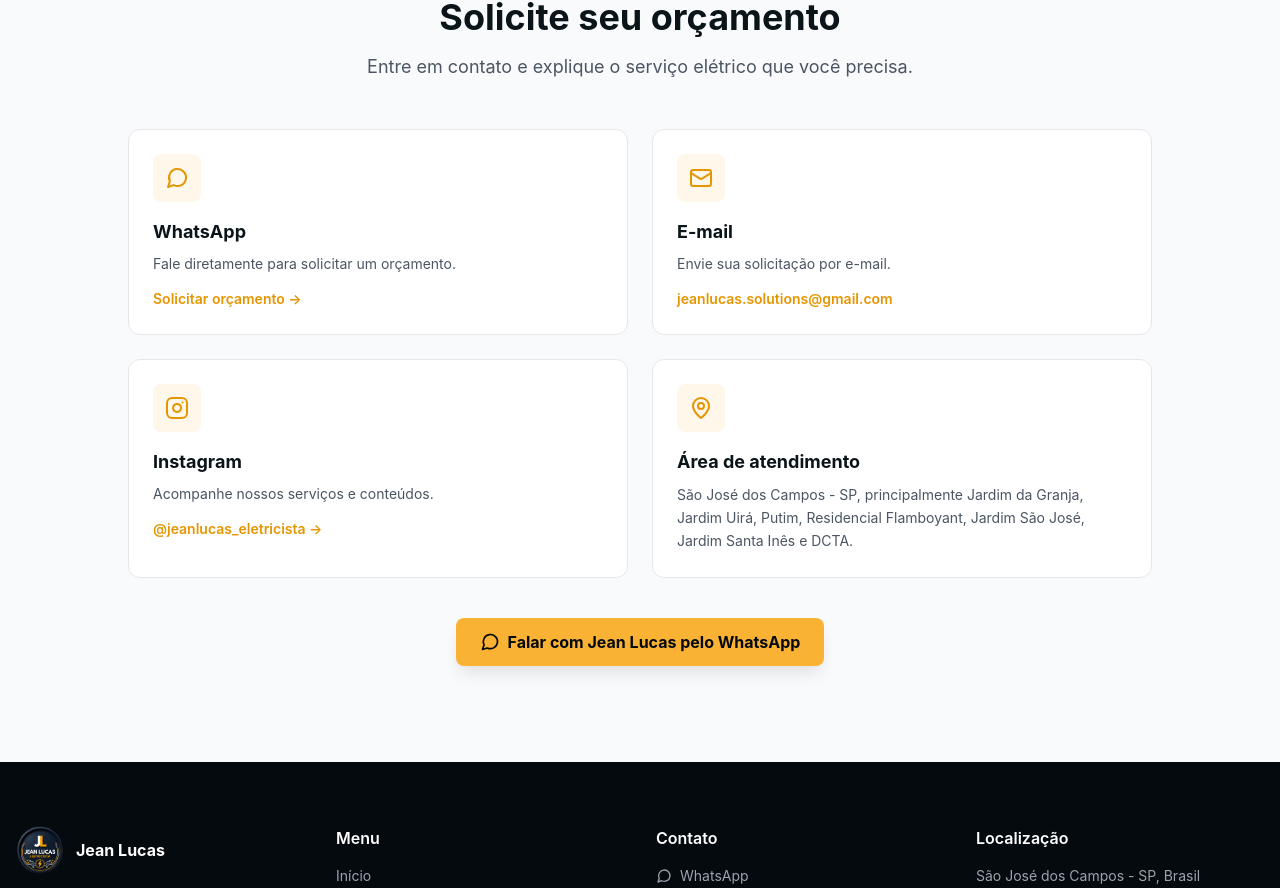
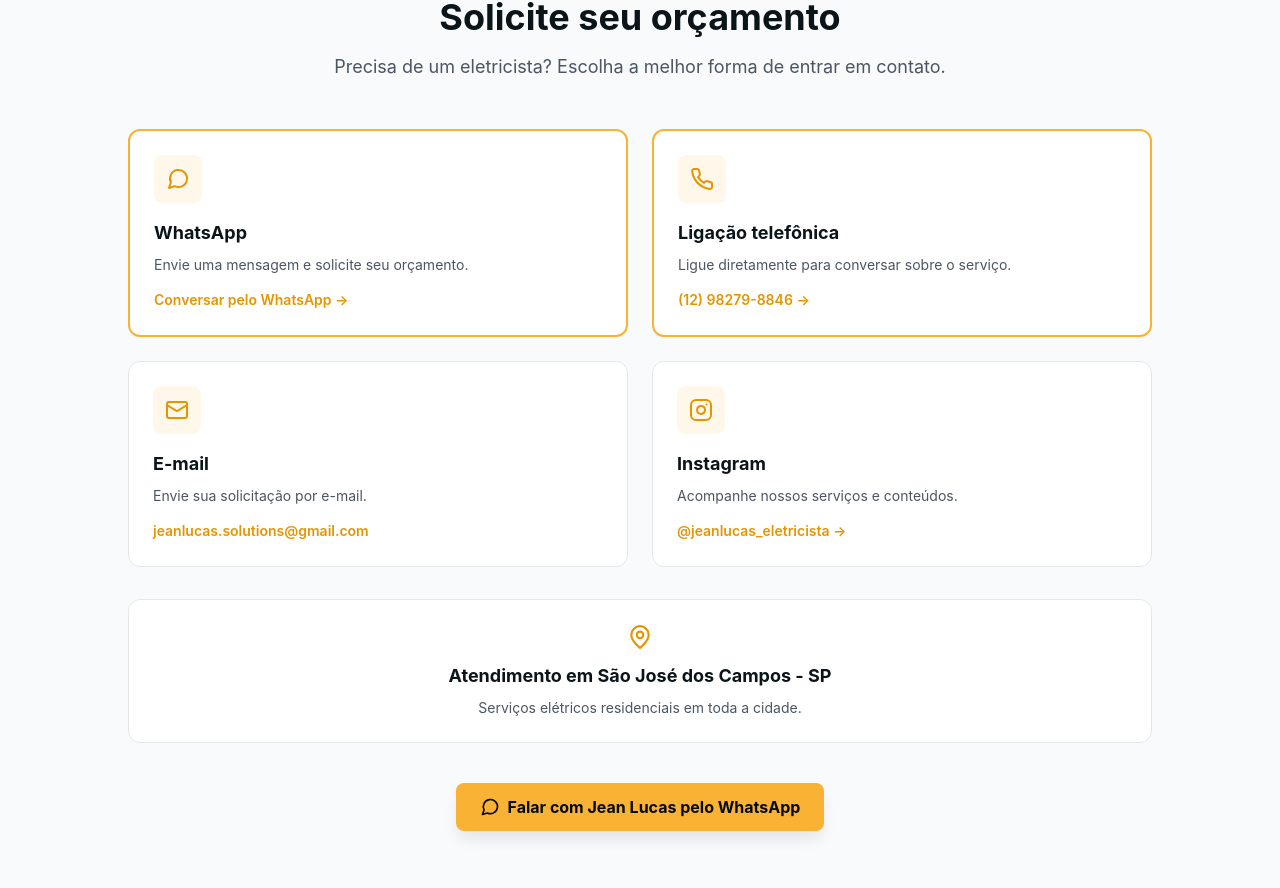
Before and after one commit to jeanlucassolutions/site-institucional, a Next.js app: page / in a window 1280 px wide. Shown: the part 8535-9423 px from the top of the page. Built offline with nearby package versions, Linux system fonts and the light colour scheme; no server answers.

Commit message:
Enhance Contact component with Phone option
Added Phone contact option and updated text for clarity.

```diff
--- a/src/components/Contact.tsx
+++ b/src/components/Contact.tsx
@@ -1,6 +1,13 @@
+
 'use client'
 
-import { Instagram, Mail, MapPin, MessageCircle } from 'lucide-react'
+import {
+  Instagram,
+  Mail,
+  MapPin,
+  MessageCircle,
+  Phone,
+} from 'lucide-react'
 import WhatsAppButton from './WhatsAppButton'
 
 const Contact = () => {
@@ -14,7 +21,6 @@ const Contact = () => {
       <div className="container mx-auto px-4">
         <div className="max-w-5xl mx-auto">
 
-          {/* Header */}
           <div className="text-center mb-12">
             <span className="inline-flex items-center gap-2 text-sm font-semibold text-electric-600 mb-4">
               <MessageCircle size={18} />
@@ -26,7 +32,7 @@ const Contact = () => {
             </h2>
 
             <p className="text-lg text-gray-600 max-w-2xl mx-auto">
-              Entre em contato e explique o serviço elétrico que você precisa.
+              Precisa de um eletricista? Escolha a melhor forma de entrar em contato.
             </p>
           </div>
 
@@ -37,13 +43,10 @@ const Contact = () => {
               href={whatsappLink}
               target="_blank"
               rel="noopener noreferrer"
-              className="group bg-white border border-gray-200 rounded-xl p-6 hover:border-electric-500 hover:shadow-lg transition-all duration-300"
+              className="group bg-white border-2 border-electric-500 rounded-xl p-6 hover:shadow-lg transition-all duration-300"
             >
               <div className="w-12 h-12 bg-electric-500/10 rounded-lg flex items-center justify-center mb-4 group-hover:bg-electric-500 transition-all duration-300">
-                <MessageCircle
-                  size={24}
-                  className="text-electric-600 group-hover:text-white"
-                />
+                <MessageCircle size={24} className="text-electric-600 group-hover:text-white" />
               </div>
 
               <h3 className="text-lg font-bold text-navy-800 mb-2">
@@ -51,11 +54,33 @@ const Contact = () => {
               </h3>
 
               <p className="text-gray-600 text-sm mb-3">
-                Fale diretamente para solicitar um orçamento.
+                Envie uma mensagem e solicite seu orçamento.
               </p>
 
               <span className="text-electric-600 font-semibold text-sm">
-                Solicitar orçamento →
+                Conversar pelo WhatsApp →
+              </span>
+            </a>
+
+            {/* Telefone */}
+            <a
+              href="tel:+5512982798846"
+              className="group bg-white border-2 border-electric-500 rounded-xl p-6 hover:shadow-lg transition-all duration-300"
+            >
+              <div className="w-12 h-12 bg-electric-500/10 rounded-lg flex items-center justify-center mb-4 group-hover:bg-electric-500 transition-all duration-300">
+                <Phone size={24} className="text-electric-600 group-hover:text-white" />
+              </div>
+
+              <h3 className="text-lg font-bold text-navy-800 mb-2">
+                Ligação telefônica
+              </h3>
+
+              <p className="text-gray-600 text-sm mb-3">
+                Ligue diretamente para conversar sobre o serviço.
+              </p>
+
+              <span className="text-electric-600 font-semibold text-sm">
+                (12) 98279-8846 →
               </span>
             </a>
 
@@ -65,10 +90,7 @@ const Contact = () => {
               className="group bg-white border border-gray-200 rounded-xl p-6 hover:border-electric-500 hover:shadow-lg transition-all duration-300"
             >
               <div className="w-12 h-12 bg-electric-500/10 rounded-lg flex items-center justify-center mb-4 group-hover:bg-electric-500 transition-all duration-300">
-                <Mail
-                  size={24}
-                  className="text-electric-600 group-hover:text-white"
-                />
+                <Mail size={24} className="text-electric-600 group-hover:text-white" />
               </div>
 
               <h3 className="text-lg font-bold text-navy-800 mb-2">
@@ -92,10 +114,7 @@ const Contact = () => {
               className="group bg-white border border-gray-200 rounded-xl p-6 hover:border-electric-500 hover:shadow-lg transition-all duration-300"
             >
               <div className="w-12 h-12 bg-electric-500/10 rounded-lg flex items-center justify-center mb-4 group-hover:bg-electric-500 transition-all duration-300">
-                <Instagram
-                  size={24}
-                  className="text-electric-600 group-hover:text-white"
-                />
+                <Instagram size={24} className="text-electric-600 group-hover:text-white" />
               </div>
 
               <h3 className="text-lg font-bold text-navy-800 mb-2">
@@ -111,29 +130,21 @@ const Contact = () => {
               </span>
             </a>
 
-            {/* Localização */}
-            <div className="bg-white border border-gray-200 rounded-xl p-6">
-              <div className="w-12 h-12 bg-electric-500/10 rounded-lg flex items-center justify-center mb-4">
-                <MapPin
-                  size={24}
-                  className="text-electric-600"
-                />
           </div>
 
+          {/* Localização */}
+          <div className="mt-8 bg-white border border-gray-200 rounded-xl p-6 text-center">
+            <MapPin size={26} className="text-electric-600 mx-auto mb-3" />
+
             <h3 className="text-lg font-bold text-navy-800 mb-2">
-                Área de atendimento
+              Atendimento em São José dos Campos - SP
             </h3>
 
-              <p className="text-gray-600 text-sm leading-relaxed">
-                São José dos Campos - SP, principalmente Jardim da Granja,
-                Jardim Uirá, Putim, Residencial Flamboyant, Jardim São José,
-                Jardim Santa Inês e DCTA.
+            <p className="text-gray-600 text-sm">
+              Serviços elétricos residenciais em toda a cidade.
             </p>
           </div>
 
-          </div>
-
-          {/* Main CTA */}
           <div className="text-center mt-10">
             <WhatsAppButton
               variant="cta"
```
Lines whose indentation alone changed are shown as unchanged.
